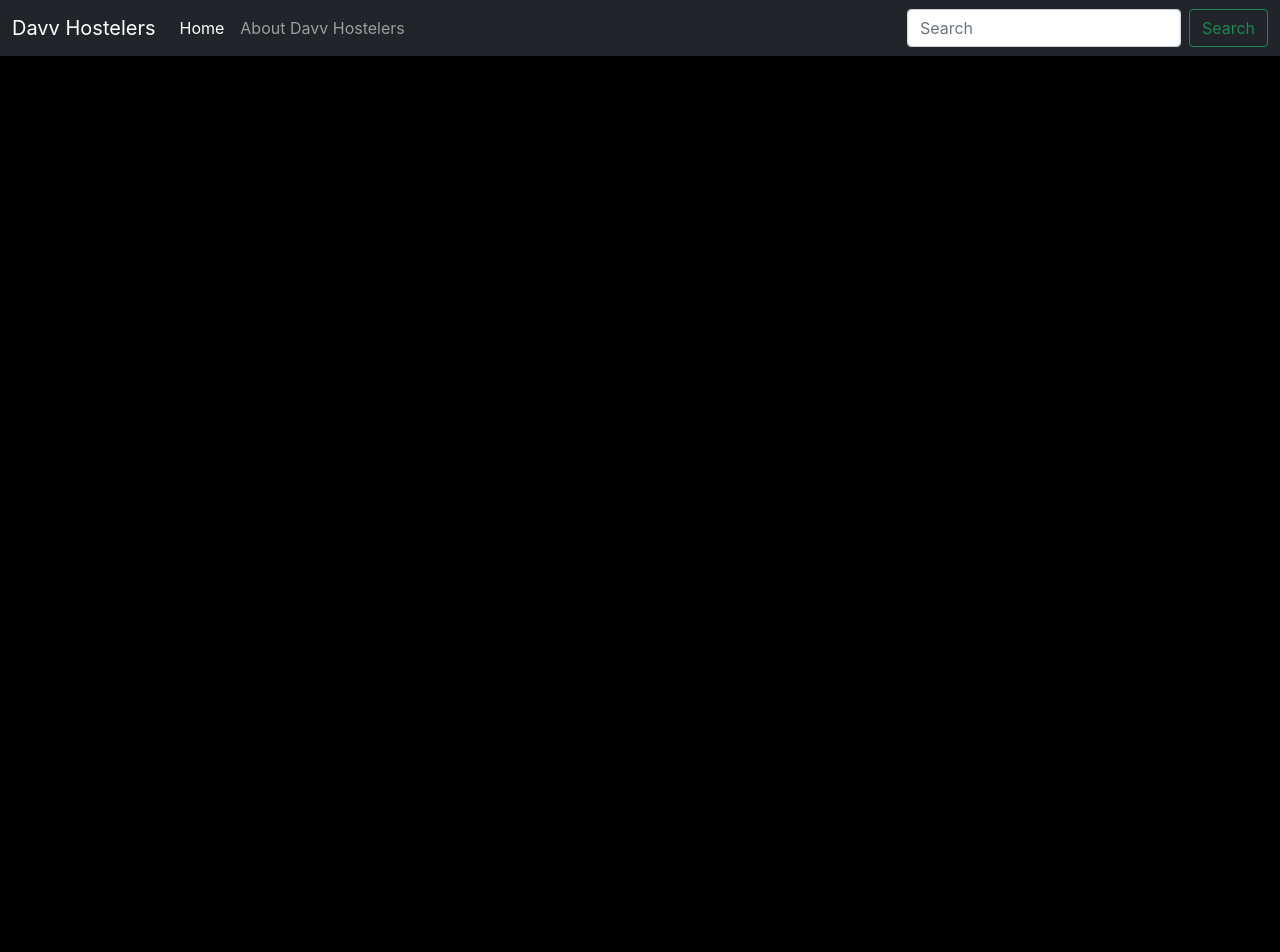
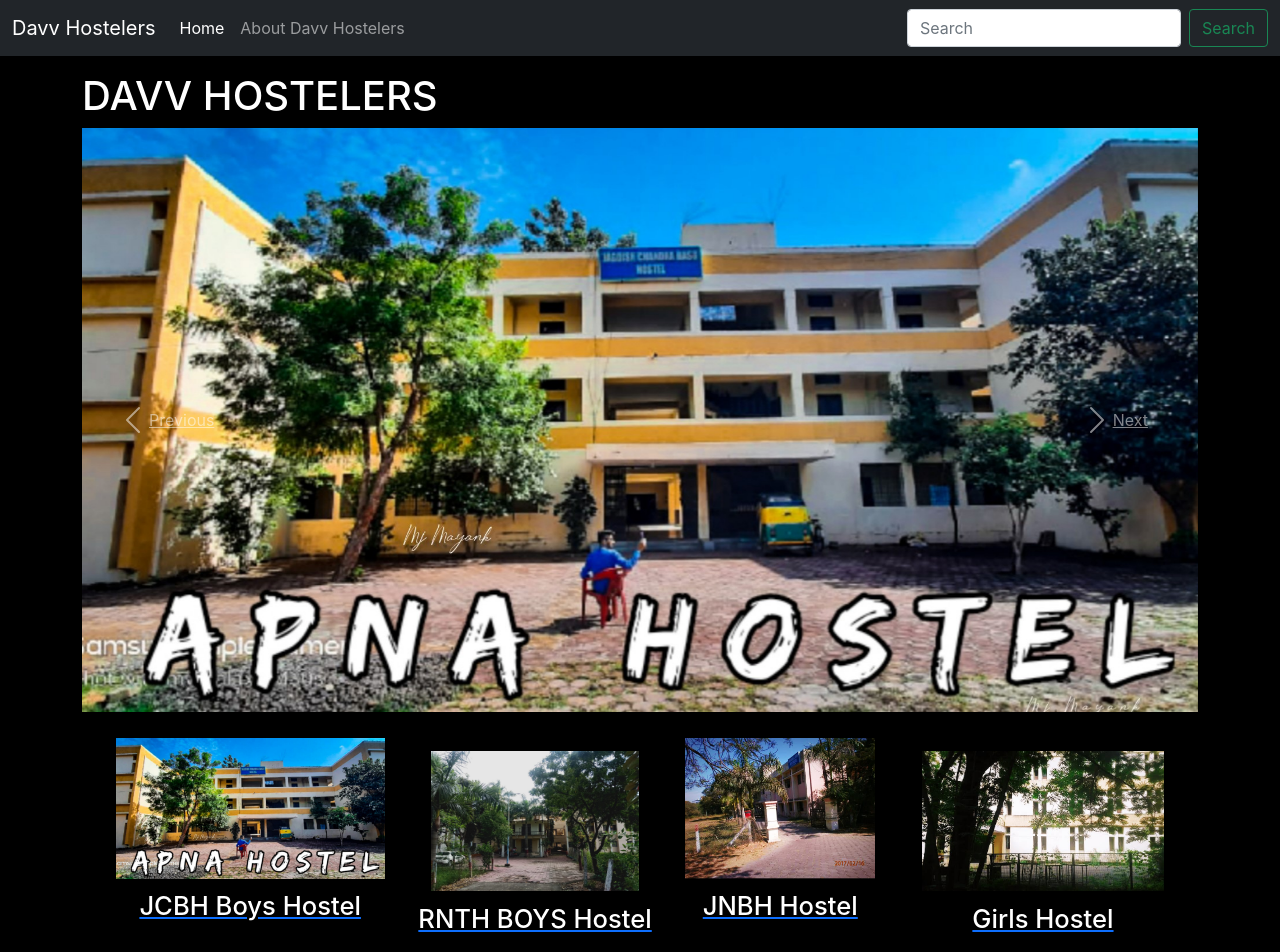
Before and after one commit to mayankjaiswal1709/Hosteldavv, a React (Create React App) app: page / in a window 1280 px wide. Shown: the top 952 px of the page. Before the commit the page ends 800 px from the top, so only its background shows below. Built offline with nearby package versions, Linux system fonts and the light colour scheme.

Commit message:
upgraded

```diff
--- a/src/App.css
+++ b/src/App.css
@@ -159,9 +159,9 @@
 
 .jcbh h2 {
     display: flex;
-    position: absolute;
-    top: 64vw;
-    right: 67vw;
+    position: relative;
+    /* top: 64vw; */
+    /* right: 34vw; */
     font-size: 2vw;
     color: white;
     animation: opacity 3s;
@@ -169,9 +169,9 @@
 
 .rnth h2 {
     display: flex;
-    position: absolute;
-    top: 64vw;
-    right: 48vw;
+    position: relative;
+    /* top: 64vw; */
+    /* right: 34vw; */
     font-size: 2vw;
     color: white;
     animation: opacity 3s;
@@ -179,9 +179,10 @@
 
 .jnbh h2 {
     display: flex;
-    position: absolute;
-    top: 64vw;
-    right: 34vw;
+    position: relative;
+    /* top: 64vw; */
+    /* right: 34vw; */
+    z-index: 10;
     font-size: 2vw;
     color: white;
     animation: opacity 3s;
@@ -189,10 +190,20 @@
 
 .girls h2 {
     display: flex;
-    position: absolute;
-    top: 64vw;
-    right: 18vw;
+    /* position: absolute; */
+    position: relative;
+    /* top: 64vw; */
+    /* right: 34vw; */
     font-size: 2vw;
     color: white;
     animation: opacity 3s;
 }
+
+.girls a,
+.jcbh a,
+.jnbh a,
+.rnth a {
+    display: flex;
+    flex-direction: column;
+    align-items: center;
+}
--- a/src/App.js
+++ b/src/App.js
@@ -26,7 +26,7 @@
 
           <Switch>
 
-            <Route exact path="/Home">
+            <Route exact path="/">
               <Home />
             </Route>
 
--- a/src/components/Navbar.js
+++ b/src/components/Navbar.js
@@ -7,7 +7,7 @@
         <nav className="navbar navbar-expand-lg navbar-dark bg-dark">
             <div className="container-fluid">
 
-                <Link className="navbar-brand" to="Home">{props.title}</Link>
+                <Link className="navbar-brand" to="/">{props.title}</Link>
 
                 <button className="navbar-toggler" type="button" data-bs-toggle="collapse" data-bs-target="#navbarSupportedContent" aria-controls="navbarSupportedContent" aria-expanded="false" aria-label="Toggle navigation">
                     <span className="navbar-toggler-icon"></span>
@@ -18,11 +18,11 @@
                     <ul className="navbar-nav me-auto mb-2 mb-lg-0">
 
                         <li className="nav-item">
-                            <Link className="nav-link active" aria-current="page" to="Home">Home</Link>
+                            <Link className="nav-link active" aria-current="page" to="/">Home</Link>
                         </li>
 
                         <li className="nav-item">
-                            <Link className="nav-link" to="About">{props.aboutDavvhostelers}About Davv Hostelers</Link>
+                            <Link className="nav-link" to="/About">{props.aboutDavvhostelers}About Davv Hostelers</Link>
                         </li>
 
                     </ul>
```
